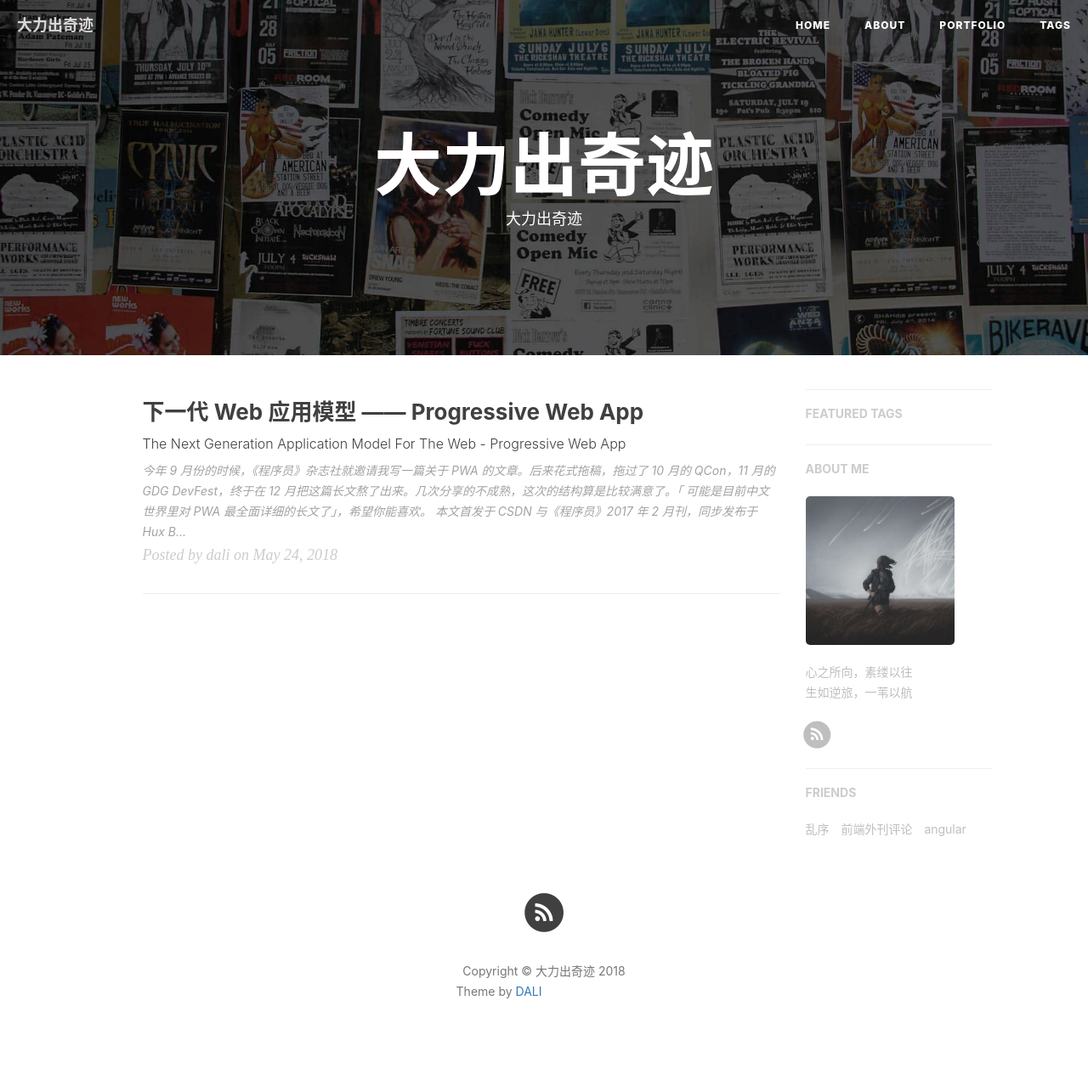
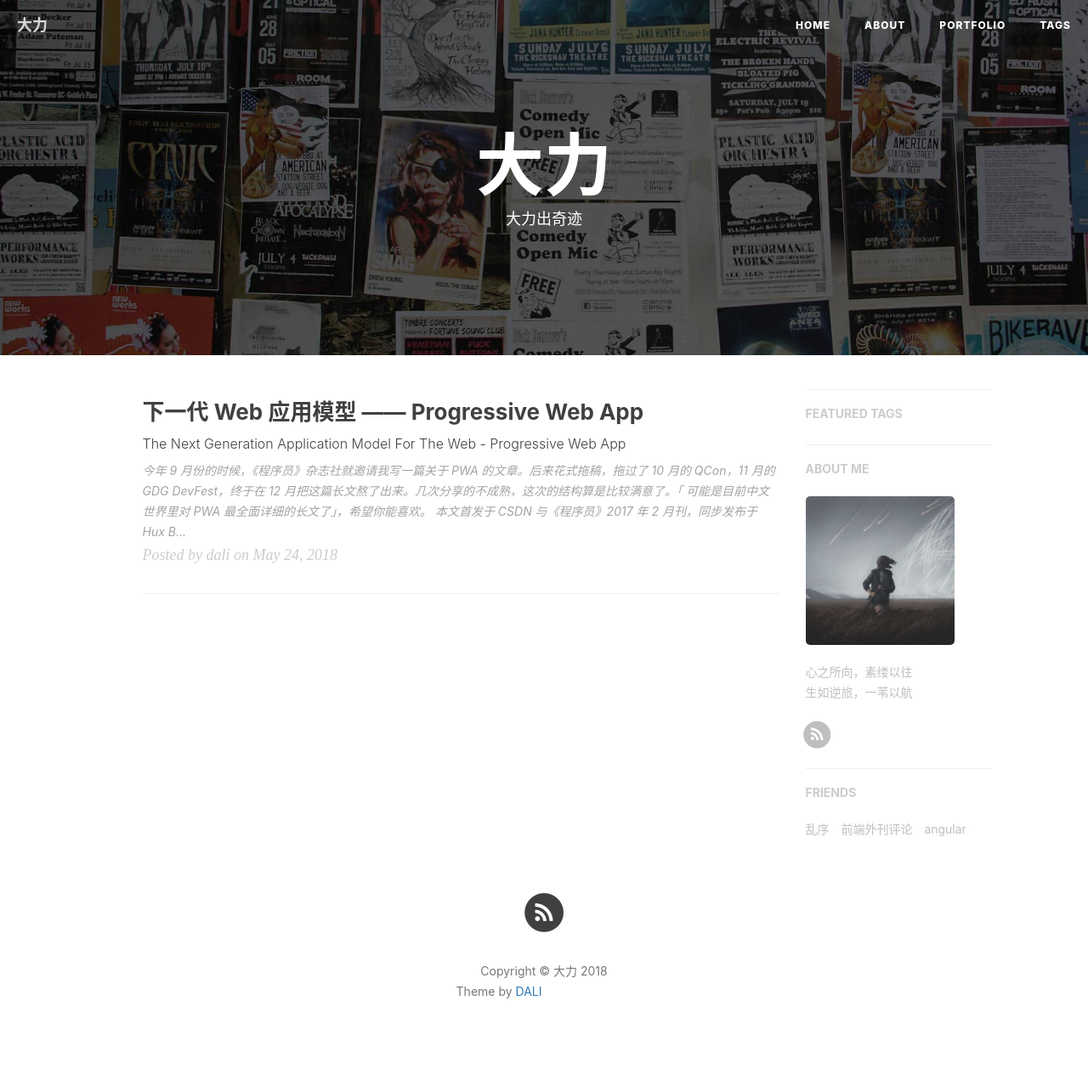
Before and after one commit to daziran123/daziran123.github.io-1, a Jekyll site: the page built from index.html, in a window 1280 px wide. Shown: the whole page at 85% size. Built offline with Jekyll 4.4.1, drawn with Linux system fonts in a browser that asks for light colours; nearby versions of some CDN libraries; the list of posts is cut into pages by our own code; comment, search, counter and statistics services are not loaded; grey boxes are pictures that could not be loaded.

Commit message:
Update _config.yml

```diff
--- a/_config.yml
+++ b/_config.yml
@@ -1,5 +1,5 @@
 # Site settings
-title: 大力出奇迹
+title: 大力
 SEOTitle: 大力的博客 | Da Li Blog
 header-img: img/home-bg.jpg
 email: 397188351@qq.com
```
